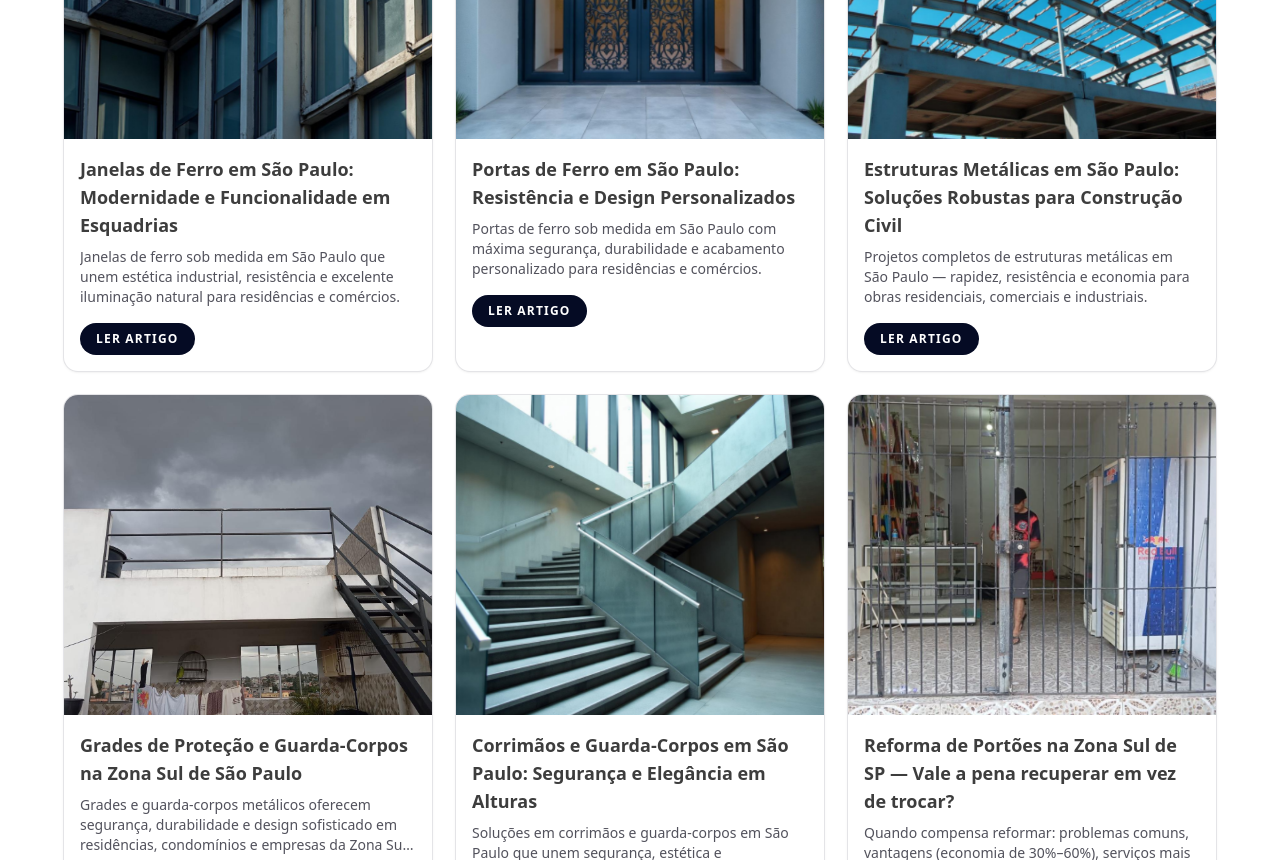
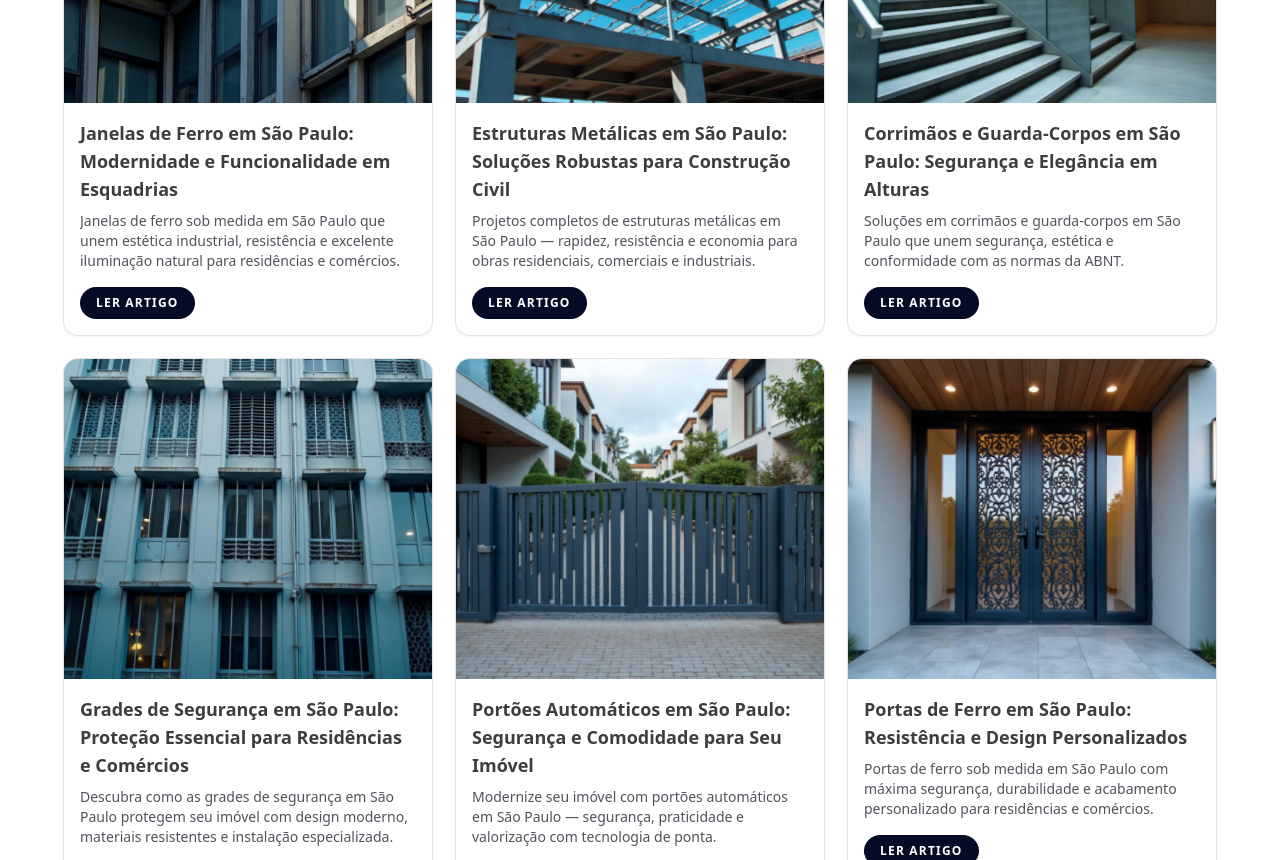
Before and after one commit to HeitorBMarini/souza-martins, a Next.js app: page /blog in a window 1280 px wide. Shown: the part 1940-2800 px from the top of the page. Built offline with nearby package versions, Linux system fonts and the light colour scheme.

Commit message:
Ajuste data postagem blog

```diff
--- a/src/app/blog/[slug]/page.tsx
+++ b/src/app/blog/[slug]/page.tsx
@@ -12,7 +12,7 @@ export default async function BlogPostPage({ params }: { params: Promise<Params>
   return (
     <>
       <HeaderSecondary />
-      <main className="mx-auto max-w-5xl px-4 sm:px-6 lg:px-8 py-8">
+      <main className="mx-auto max-w-5xl px-4 sm:px-6 lg:px-8 py-4">
         <article className="prose prose-zinc max-w-none">
           {post.cover && (
             <div className="relative w-9/12 aspect-[1/1] h-full mb-6 overflow-hidden">
--- a/src/app/blog/layout.tsx
+++ b/src/app/blog/layout.tsx
@@ -15,7 +15,7 @@ export default function BlogLayout({ children }: { children: ReactNode }) {
                     <TitleBlog />
                 </div>
             </div>
-            <main className="mx-auto max-w-7xl px-4 sm:px-6 lg:px-8 py-12">{children}</main>
+            <main className="mx-auto max-w-7xl px-4 sm:px-6 lg:px-8 py-3">{children}</main>
         </>
     );
 }
--- a/src/data/blog.ts
+++ b/src/data/blog.ts
@@ -452,8 +452,8 @@ export const POSTS: Post[] = [
   title: "Portões Automáticos em São Paulo: Segurança e Comodidade para Seu Imóvel",
   excerpt:
     "Modernize seu imóvel com portões automáticos em São Paulo — segurança, praticidade e valorização com tecnologia de ponta.",
-  cover: heroPortoesAutomaticos, // ajuste o nome da imagem se necessário
-  date: "2025-01-20",
+  cover: heroPortoesAutomaticos,
+  date: "2025-08-10",
   content: `
 <h2>Automação Residencial</h2>
 
@@ -484,7 +484,7 @@ export const POSTS: Post[] = [
   excerpt:
     "Descubra como as grades de segurança em São Paulo protegem seu imóvel com design moderno, materiais resistentes e instalação especializada.",
   cover: heroGradesSeguranca,
-  date: "2025-01-22",
+  date: "2025-08-10",
   content: `
 <h2>Segurança Residencial</h2>
 
@@ -517,8 +517,8 @@ export const POSTS: Post[] = [
   title: "Corrimãos e Guarda-Corpos em São Paulo: Segurança e Elegância em Alturas",
   excerpt:
     "Soluções em corrimãos e guarda-corpos em São Paulo que unem segurança, estética e conformidade com as normas da ABNT.",
-  cover: heroCorrimoesGuardaCorpos, // ajuste o nome conforme o arquivo da imagem
-  date: "2025-01-25",
+  cover: heroCorrimoesGuardaCorpos,
+  date: "2025-08-10",
   content: `
 <h2>Estruturas Metálicas</h2><br>
 
@@ -553,8 +553,8 @@ export const POSTS: Post[] = [
   title: "Estruturas Metálicas em São Paulo: Soluções Robustas para Construção Civil",
   excerpt:
     "Projetos completos de estruturas metálicas em São Paulo — rapidez, resistência e economia para obras residenciais, comerciais e industriais.",
-  cover: heroEstruturasMetalicas, // ajuste o nome conforme o arquivo da imagem
-  date: "2025-01-28",
+  cover: heroEstruturasMetalicas,
+  date: "2025-08-10",
   content: `
 <h2>Construção Civil</h2><br>
 
@@ -589,7 +589,7 @@ export const POSTS: Post[] = [
   title: "Portas de Ferro em São Paulo: Resistência e Design Personalizados",
   excerpt:
     "Portas de ferro sob medida em São Paulo com máxima segurança, durabilidade e acabamento personalizado para residências e comércios.",
-  cover: heroPortasFerro, // ajuste conforme o nome do arquivo da imagem
+  cover: heroPortasFerro,
   date: "2025-02-01",
   content: `
 <h2>Segurança Residencial</h2><br>
@@ -626,8 +626,8 @@ export const POSTS: Post[] = [
   title: "Janelas de Ferro em São Paulo: Modernidade e Funcionalidade em Esquadrias",
   excerpt:
     "Janelas de ferro sob medida em São Paulo que unem estética industrial, resistência e excelente iluminação natural para residências e comércios.",
-  cover: heroJanelasFerro, // ajuste conforme o nome do arquivo da imagem
-  date: "2025-02-04",
+  cover: heroJanelasFerro,
+  date: "2025-08-10",
   content: `
 <h2>Esquadrias Metálicas</h2><br>
 
@@ -663,8 +663,8 @@ export const POSTS: Post[] = [
   title: "Coberturas Metálicas em São Paulo: Proteção e Versatilidade para Seu Espaço",
   excerpt:
     "Coberturas metálicas sob medida em São Paulo — proteção, design e durabilidade para áreas residenciais, comerciais e industriais.",
-  cover: heroCoberturasMetalicas, // ajuste conforme o nome real da imagem
-  date: "2025-02-07",
+  cover: heroCoberturasMetalicas,
+  date: "2025-08-10",
   content: `
 <h2>Construção Civil</h2><br>
 
@@ -700,8 +700,8 @@ export const POSTS: Post[] = [
   title: "Escadas Metálicas em São Paulo: Soluções Verticais com Design e Segurança",
   excerpt:
     "Escadas metálicas sob medida em São Paulo — design moderno, resistência e segurança para residências, comércios e indústrias.",
-  cover: heroEscadasMetalicas, // ajuste conforme o nome da imagem real
-  date: "2025-02-10",
+  cover: heroEscadasMetalicas,
+  date: "2025-08-10",
   content: `
 <h2>Estruturas Metálicas</h2><br>
 
@@ -737,7 +737,7 @@ export const POSTS: Post[] = [
   excerpt:
     "Serralheria industrial em São Paulo com soluções sob medida para estruturas metálicas, plataformas, escadas e projetos industriais completos.",
   cover: heroSerralheriaIndustrial,
-  date: "2025-02-13",
+  date: "2025-08-10",
   content: `
 <h2>Industrial</h2><br>
 
@@ -774,7 +774,7 @@ export const POSTS: Post[] = [
   excerpt:
     "Serviços especializados de manutenção e reparos em serralheria em São Paulo — prolongue a durabilidade e garanta a segurança de suas estruturas metálicas.",
   cover: heroManutencaoSerralheria,
-  date: "2025-02-17",
+  date: "2025-08-10",
   content: `
 <h2>Manutenção</h2><br>
 
```
